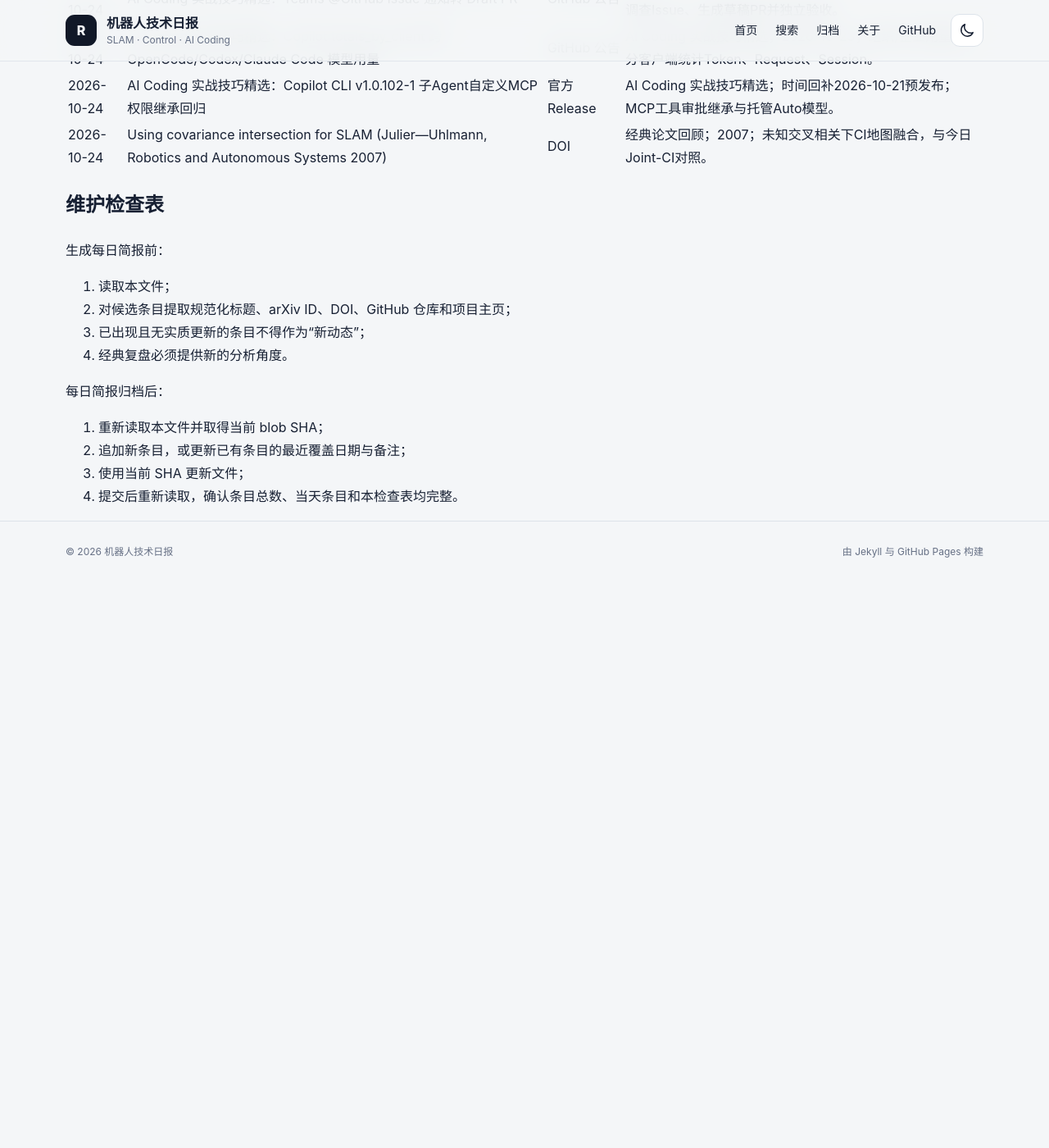
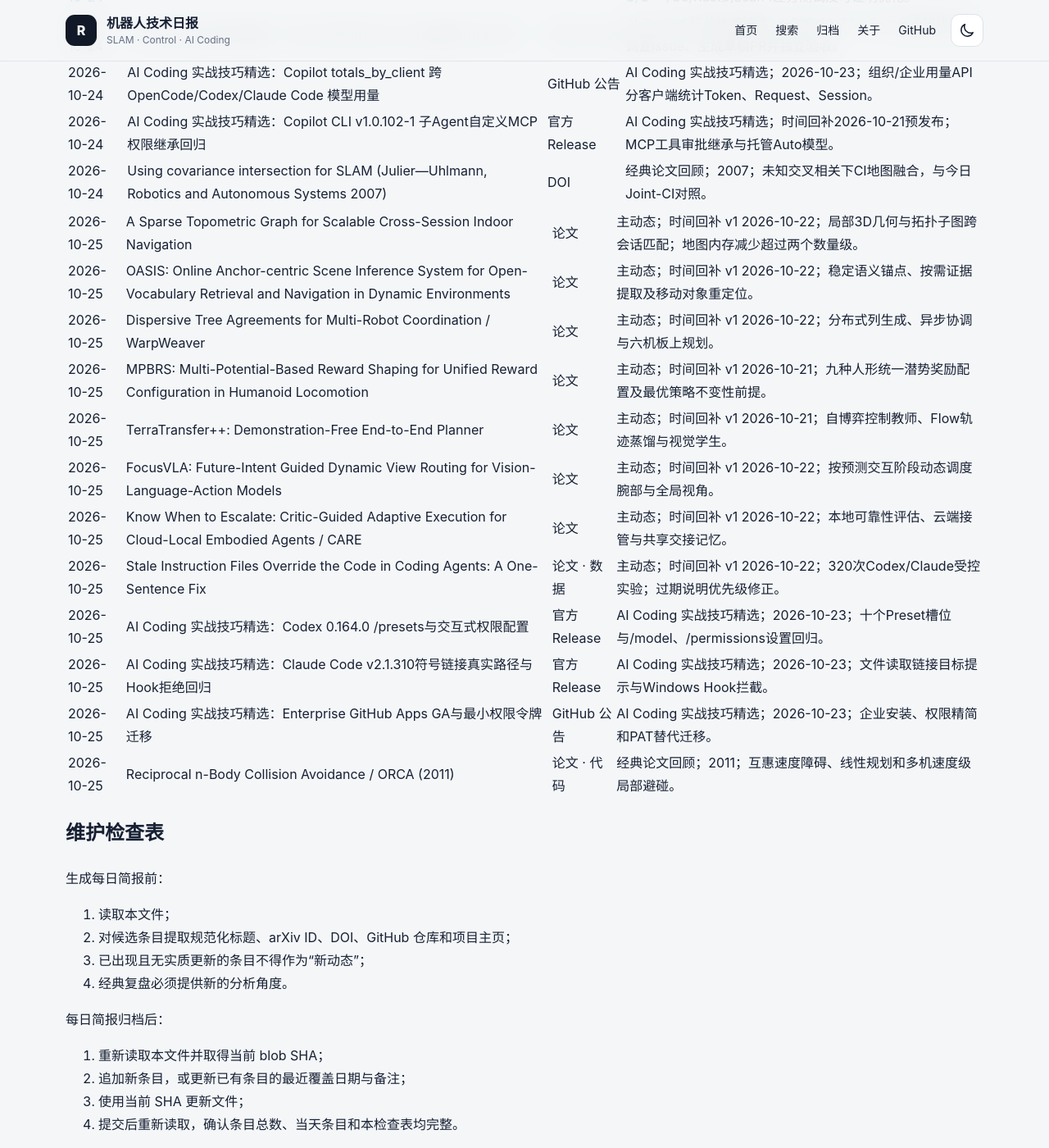
Before and after one commit to helywin/daily, a Jekyll site: the page built from robotics-brief-covered-items.md, in a window 1280 px wide and 1400 px high, scrolled down 74613 px. Shown: the whole window at 82% size. Built offline with Jekyll 4.4.1, drawn with Linux system fonts in a browser that asks for light colours; our own code applies the rules of GitHub Pages for plain Markdown files; before the commit the page ends 75321 px from its top, so only the background shows below that; some of the changed text lies outside the part shown.

Commit message:
docs: update robotics brief coverage index for 2026-10-25

```diff
--- a/robotics-brief-covered-items.md
+++ b/robotics-brief-covered-items.md
@@ -1,6 +1,6 @@
 # 机器人技术简报已覆盖条目索引
 
-> 最后更新：2026-10-24（Asia/Shanghai）
+> 最后更新：2026-10-25（Asia/Shanghai）
 >
 > 用途：每日简报选题前强制查重。本文件保留全部历史条目的最近覆盖日期、规范标题、至少一个可直接访问的原始来源和必要备注。
 >
@@ -165,6 +165,8 @@
 >
 > 2026-10-23 新增 8 条主动态、3 条 AI Coding 实战技巧精选与 1 条经典论文回顾，共 1089 条。
 > 2026-10-24 新增 8 条主动态、3 条 AI Coding 实战技巧精选与 1 条经典论文回顾，共 1101 条。
+>
+> 2026-10-25 新增 8 条主动态、3 条 AI Coding 实战技巧精选与 1 条经典论文回顾，共 1113 条。
 >
 ## 已核验条目
 
@@ -1353,6 +1355,19 @@
 | 2026-10-24 | AI Coding 实战技巧精选：Copilot CLI v1.0.102-1 子Agent自定义MCP权限继承回归 | [官方Release](https://github.com/github/copilot-cli/releases/tag/v1.0.102-1) | AI Coding 实战技巧精选；时间回补2026-10-21预发布；MCP工具审批继承与托管Auto模型。 |
 | 2026-10-24 | Using covariance intersection for SLAM (Julier—Uhlmann, Robotics and Autonomous Systems 2007) | [DOI](https://doi.org/10.1016/j.robot.2006.06.011) | 经典论文回顾；2007；未知交叉相关下CI地图融合，与今日Joint-CI对照。 |
 
+| 2026-10-25 | A Sparse Topometric Graph for Scalable Cross-Session Indoor Navigation | [论文](https://arxiv.org/abs/2610.31432) | 主动态；时间回补 v1 2026-10-22；局部3D几何与拓扑子图跨会话匹配；地图内存减少超过两个数量级。 |
+| 2026-10-25 | OASIS: Online Anchor-centric Scene Inference System for Open-Vocabulary Retrieval and Navigation in Dynamic Environments | [论文](https://arxiv.org/abs/2610.30589) | 主动态；时间回补 v1 2026-10-22；稳定语义锚点、按需证据提取及移动对象重定位。 |
+| 2026-10-25 | Dispersive Tree Agreements for Multi-Robot Coordination / WarpWeaver | [论文](https://arxiv.org/abs/2610.31540) | 主动态；时间回补 v1 2026-10-22；分布式列生成、异步协调与六机板上规划。 |
+| 2026-10-25 | MPBRS: Multi-Potential-Based Reward Shaping for Unified Reward Configuration in Humanoid Locomotion | [论文](https://arxiv.org/abs/2610.30334) | 主动态；时间回补 v1 2026-10-21；九种人形统一潜势奖励配置及最优策略不变性前提。 |
+| 2026-10-25 | TerraTransfer++: Demonstration-Free End-to-End Planner | [论文](https://arxiv.org/abs/2610.30319) | 主动态；时间回补 v1 2026-10-21；自博弈控制教师、Flow轨迹蒸馏与视觉学生。 |
+| 2026-10-25 | FocusVLA: Future-Intent Guided Dynamic View Routing for Vision-Language-Action Models | [论文](https://arxiv.org/abs/2610.31423) | 主动态；时间回补 v1 2026-10-22；按预测交互阶段动态调度腕部与全局视角。 |
+| 2026-10-25 | Know When to Escalate: Critic-Guided Adaptive Execution for Cloud-Local Embodied Agents / CARE | [论文](https://arxiv.org/abs/2610.30587) | 主动态；时间回补 v1 2026-10-22；本地可靠性评估、云端接管与共享交接记忆。 |
+| 2026-10-25 | Stale Instruction Files Override the Code in Coding Agents: A One-Sentence Fix | [论文](https://arxiv.org/abs/2610.30571) · [数据](https://github.com/WenJing95/stale-docs-data) | 主动态；时间回补 v1 2026-10-22；320次Codex/Claude受控实验；过期说明优先级修正。 |
+| 2026-10-25 | AI Coding 实战技巧精选：Codex 0.164.0 /presets与交互式权限配置 | [官方Release](https://github.com/openai/codex/releases/tag/rust-v0.164.0) | AI Coding 实战技巧精选；2026-10-23；十个Preset槽位与/model、/permissions设置回归。 |
+| 2026-10-25 | AI Coding 实战技巧精选：Claude Code v2.1.310符号链接真实路径与Hook拒绝回归 | [官方Release](https://github.com/anthropics/claude-code/releases/tag/v2.1.310) | AI Coding 实战技巧精选；2026-10-23；文件读取链接目标提示与Windows Hook拦截。 |
+| 2026-10-25 | AI Coding 实战技巧精选：Enterprise GitHub Apps GA与最小权限令牌迁移 | [GitHub 公告](https://github.blog/changelog/2026-10-23-enterprise-installations-for-github-apps-generally-available/) | AI Coding 实战技巧精选；2026-10-23；企业安装、权限精简和PAT替代迁移。 |
+| 2026-10-25 | Reciprocal n-Body Collision Avoidance / ORCA (2011) | [论文](https://doi.org/10.1007/978-3-642-19457-3_1) · [代码](https://github.com/snape/RVO2) | 经典论文回顾；2011；互惠速度障碍、线性规划和多机速度级局部避碰。 |
+
 ## 维护检查表
 
 生成每日简报前：
```
